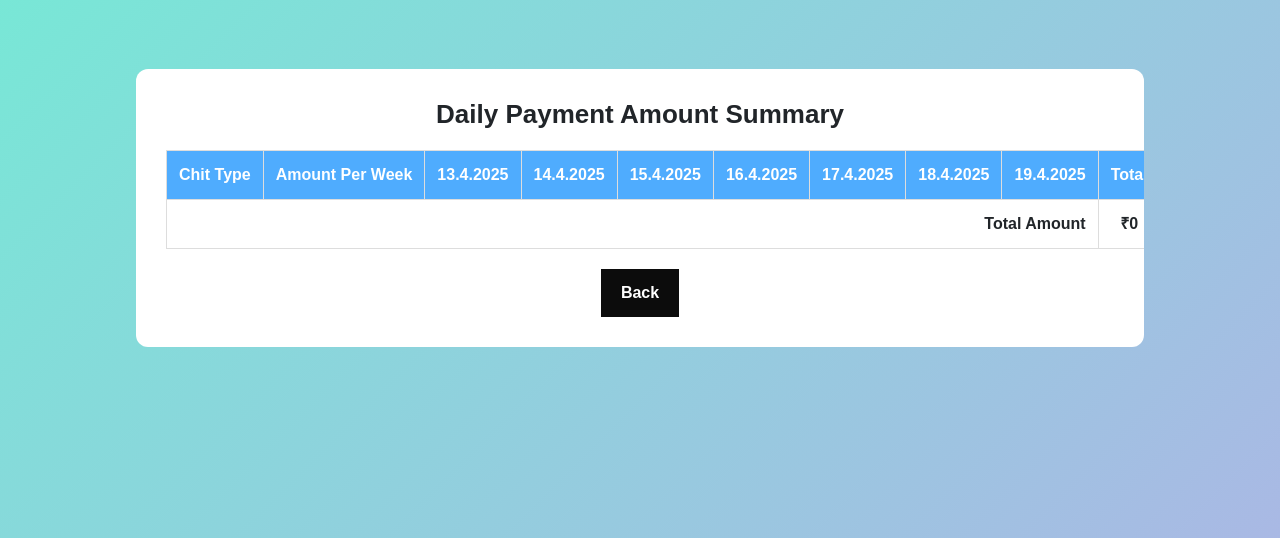
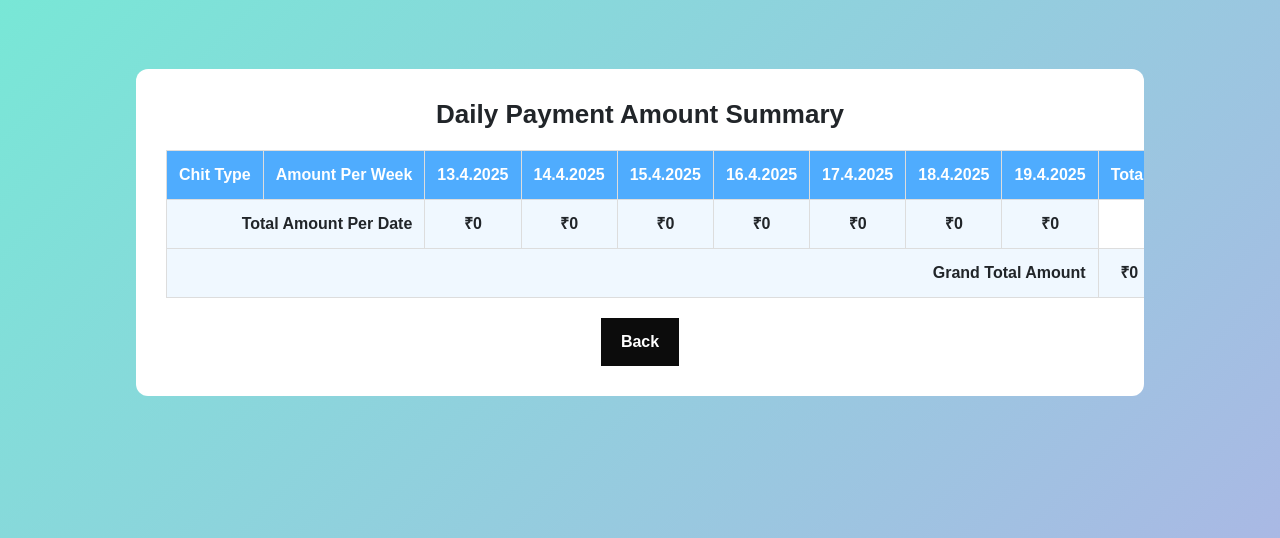
Before and after one commit to mahil-tech-academy/mahil-chitfund-app, a Django app: page /daily_summary/ in a window 1280 px wide. Shown: the part 161-699 px from the top of the page. Run offline with Django 5.2, Linux system fonts and the light colour scheme; data that the repository does not hold is empty.

Commit message:
Update daily_summary.html

```diff
--- a/CHITPROJECT/chitproject/chitapp/templates/daily_summary.html
+++ b/CHITPROJECT/chitproject/chitapp/templates/daily_summary.html
@@ -63,7 +63,7 @@ Chit Fund Project | Daily Summary
             color: white;
         }
 
-        td:nth-child(n+3):nth-last-child(n+2) {
+        td:nth-child(n+0):nth-last-child(n+1) {
             background-color: #f0f8ff;
         }
 
@@ -108,9 +108,15 @@ Chit Fund Project | Daily Summary
                   </tr>
                   {% endfor %}
 
+                  <tr style="font-weight: bold; ">
+                    <td colspan="2" style="text-align: right;">Total Amount Per Date</td>
+                    {% for amt in daily_grand_totals %}
+                    <td>₹{{ amt }}</td>
+                    {% endfor %}
+                  </tr>
                   <tr>
                       <td colspan="{{ colspan_total }}" style="text-align: right; font-weight: bold;">
-                          Total Amount
+                          Grand Total Amount
                       </td>
                       <td style="font-weight: bold;">₹{{ grand_total }}</td>
                   </tr>
```
